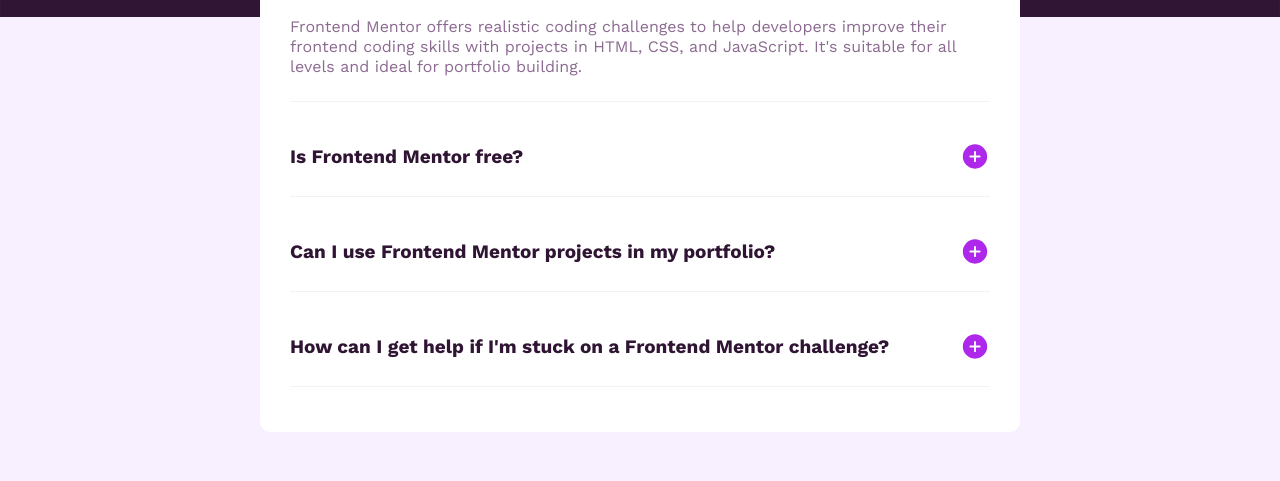
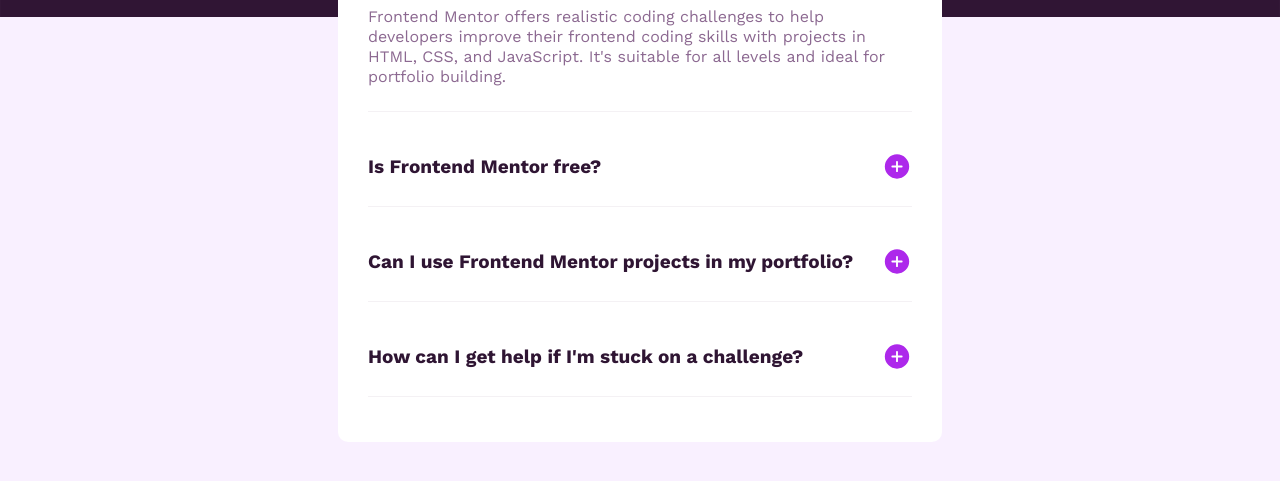
Before and after one commit to JotaJotaM1/FAQ_accordion, a plain HTML site: page docs/index.html in a window 1280 px wide. Shown: the part 267-748 px from the top of the page. Drawn offline with nearby package versions, Linux system fonts and the light colour scheme.

Commit message:
The size of the general container is adjusted to fit the design requirements.

```diff
--- a/docs/css/style.css
+++ b/docs/css/style.css
@@ -21,7 +21,7 @@
 }
 
 main {
-    width: 700px;
+    width: 544px;
     max-width: 90%;
     background-color: var(--white);
     padding: 30px;
--- a/docs/index.html
+++ b/docs/index.html
@@ -61,7 +61,7 @@
 
       <div class="accord">
         <div class="question">
-          <p>How can I get help if I'm stuck on a Frontend Mentor challenge?</p>
+          <p>How can I get help if I'm stuck on a challenge?</p>
           <img src="./images/icon-plus.svg" alt="icon-plus">
         </div>
         <div class="answer">
```
